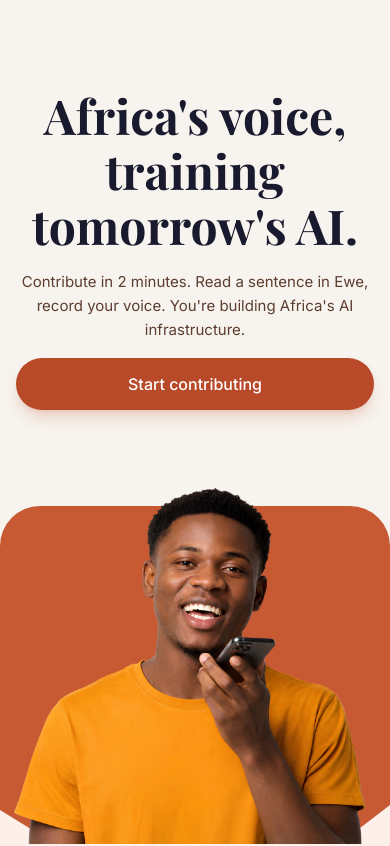
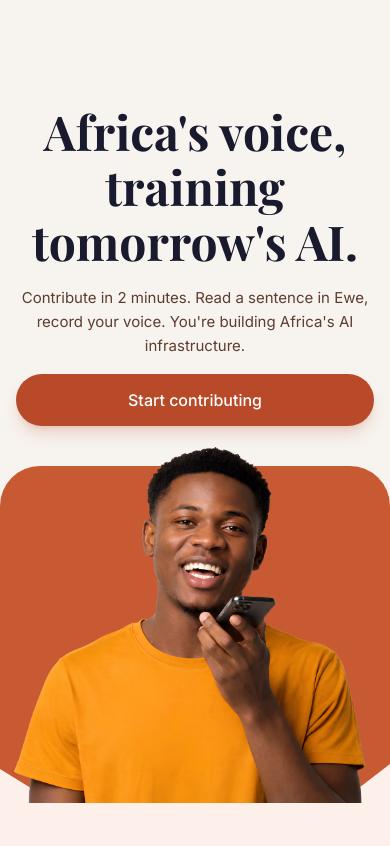
Before and after one commit to Rodrigue-k/corafric, a Next.js app: page /en in a window 390 px wide. Shown: the top 846 px of the page. Built offline with nearby package versions, Linux system fonts and the light colour scheme; no server answers; the database is empty; a web font is replaced by a local one.

Commit message:
fix(ui): resolve CTA button overlapping hero illustration on mobile viewports

```diff
--- a/src/app/[locale]/page.tsx
+++ b/src/app/[locale]/page.tsx
@@ -38,7 +38,7 @@ export default function Home() {
 
       <main className="flex-grow">
         {/* HERO SECTION */}
-        <section className="relative overflow-hidden h-[100dvh] min-h-[700px] flex pt-20 lg:pt-24 bg-[#F7F3EE]">
+        <section className="relative overflow-hidden h-auto lg:h-[100dvh] lg:min-h-[700px] flex pt-20 lg:pt-24 bg-[#F7F3EE]">
           {/* Formes géométriques structurelles d'arrière-plan (grands blocs de mise en page) */}
           <div className="absolute inset-0 overflow-hidden pointer-events-none z-0">
             {/* Grand bloc oblique terracotta à droite pour cadrer le personnage */}
@@ -51,7 +51,7 @@ export default function Home() {
           <div className="mx-auto max-w-7xl px-4 sm:px-6 lg:px-8 relative z-10 overflow-visible w-full h-full">
             <div className="flex flex-col lg:grid lg:grid-cols-12 lg:gap-12 h-full justify-between lg:justify-normal">
               {/* Left Column info */}
-              <div className="lg:col-span-6 flex flex-col justify-start lg:justify-center space-y-4 lg:space-y-6 text-center lg:text-left relative z-10 h-[50dvh] lg:h-auto pt-2 pb-2 lg:pt-0 lg:pb-20 shrink-0">
+              <div className="lg:col-span-6 flex flex-col justify-start lg:justify-center space-y-4 lg:space-y-6 text-center lg:text-left relative z-10 h-auto lg:h-auto pt-6 pb-10 lg:pt-0 lg:pb-20 shrink-0">
                 <h1 className="text-display text-foreground leading-tight whitespace-pre-line">
                   {t("title")}
                 </h1>
```
